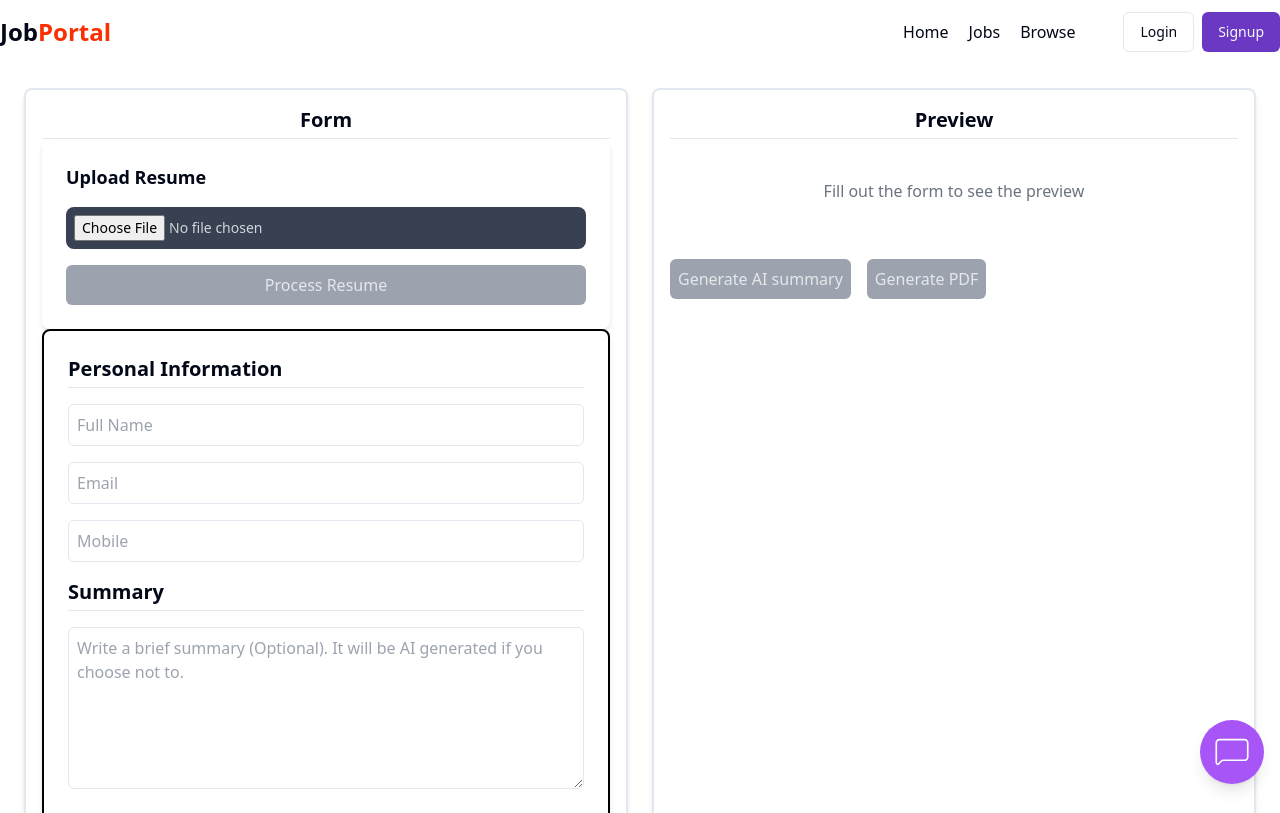
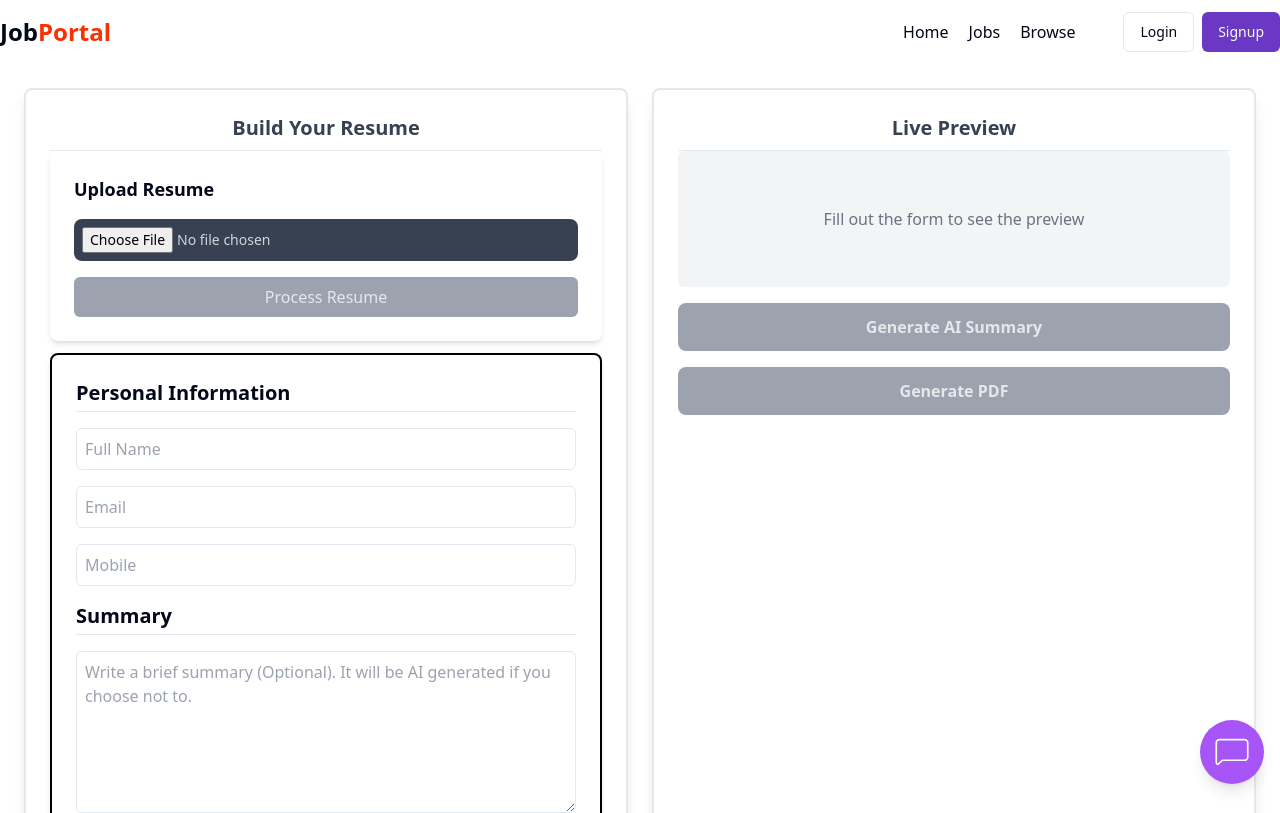
Before and after one commit to Meghhhhh/TEMP_MATE, a React (Vite) app in the folder frontend/: page /resume in a window 1280 px wide. Shown: the top 813 px of the page. Built offline with nearby package versions, Linux system fonts and the light colour scheme.

Commit message:
Ui changes

```diff
--- a/frontend/src/components/HeroSection.jsx
+++ b/frontend/src/components/HeroSection.jsx
@@ -24,7 +24,7 @@
                 <div className='flex w-[40%] shadow-lg border border-gray-200 pl-3 rounded-full items-center gap-4 mx-auto'>
                     <input
                         type="text"
-                        placeholder='Find your dream jobs'
+                        placeholder='Find your dream jobs (by role)'
                         onChange={(e) => setQuery(e.target.value)}
                         className='outline-none border-none w-full'
 
--- a/frontend/src/components/resume/FormSection.jsx
+++ b/frontend/src/components/resume/FormSection.jsx
@@ -101,7 +101,7 @@
 
   return (
     <>
-      <div className="w-full max-w-3xl p-6 rounded-lg shadow-md">
+      <div className="w-full max-w-3xl p-6 rounded-lg shadow-md mb-3">
         <h2 className="text-lg font-semibold">Upload Resume</h2>
         <form onSubmit={handleSubmitResume} className="mt-4">
           <input
--- a/frontend/src/components/resume/ResumeBuilder.jsx
+++ b/frontend/src/components/resume/ResumeBuilder.jsx
@@ -143,18 +143,22 @@
       <Navbar />
       <div className="container mx-auto p-6 flex gap-6">
         {/* Left: Form */}
-        <div className="w-1/2 bg-white border-2 p-4 rounded-lg shadow-md overflow-y-scroll">
-          <h2 className="font-bold border-b pb-1 text-center text-xl">Form</h2>
+        <div className="w-1/2 bg-white border-2 p-6 rounded-lg shadow-lg">
+          <h2 className="font-bold border-b pb-2 text-center text-xl text-gray-700">
+            Build Your Resume
+          </h2>
           <FormSection onUpdate={setResumeData} />
         </div>
 
-        {/* Right: Preview (Fixed) */}
-        <div className="w-1/2 border-2 bg-white p-4 rounded-lg shadow-md h-screen sticky top-0 overflow-y-auto">
-          <h2 className="font-bold border-b pb-1 text-center text-xl">
-            Preview
+        {/* Right: Preview */}
+        <div className="w-1/2 border-2 bg-white p-6 rounded-lg shadow-lg h-screen sticky top-4 overflow-y-auto">
+          <h2 className="font-bold border-b pb-2 text-center text-xl text-gray-700">
+            Live Preview
           </h2>
-          <div ref={contentRef} className="bg-white">
-          {resumeData.name || resumeData.email || resumeData.skills?.length > 0 ? (
+          <div ref={contentRef} className="bg-gray-100 p-4 rounded-md">
+            {resumeData.name ||
+            resumeData.email ||
+            resumeData.skills?.length > 0 ? (
               <Preview data={resumeData} />
             ) : (
               <p className="text-gray-500 text-center py-10">
@@ -163,32 +167,32 @@
             )}
           </div>
 
-          {/* AI generation  */}
+          {/* AI Summary Button */}
           <button
             onClick={handleAIGenSum}
-            title='Please fill Skills, Experience & Projects for AI generated summary!'
-            className={`mt-4 p-2 rounded-md transition ${
+            title="Please fill Skills, Experience & Projects for AI-generated summary!"
+            className={`mt-4 w-full p-3 rounded-lg font-semibold transition ${
               canGenerateAISummary()
                 ? 'bg-blue-600 text-white hover:bg-blue-700'
                 : 'bg-gray-400 text-gray-200 cursor-not-allowed'
             }`}
             disabled={!canGenerateAISummary() || isGenerating}
           >
-            {isGenerating ? 'Please wait...' : 'Generate AI summary'}
+            {isGenerating ? 'Generating...' : 'Generate AI Summary'}
           </button>
 
           {/* PDF Download Button */}
           <button
             onClick={handleGenerateAndUpload}
-            title='Please fill all the fields to download the pdf!'
-            className={`m-4 p-2 rounded-md transition ${
+            title="Please fill all the fields to download the PDF!"
+            className={`mt-4 w-full p-3 rounded-lg font-semibold transition ${
               isResumeComplete()
-                ? 'bg-blue-600 text-white hover:bg-blue-700'
+                ? 'bg-green-600 text-white hover:bg-green-700'
                 : 'bg-gray-400 text-gray-200 cursor-not-allowed'
             }`}
             disabled={!isResumeComplete() || isUploading}
           >
-            {isUploading ? 'Please wait...' : 'Generate PDF'}
+            {isUploading ? 'Processing...' : 'Generate PDF'}
           </button>
         </div>
       </div>
```
Lines whose indentation alone changed are shown as unchanged.
